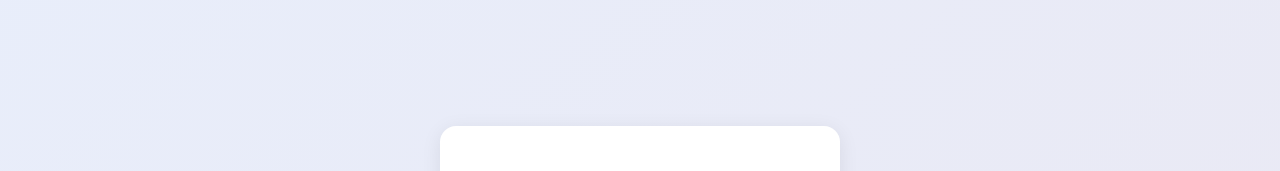
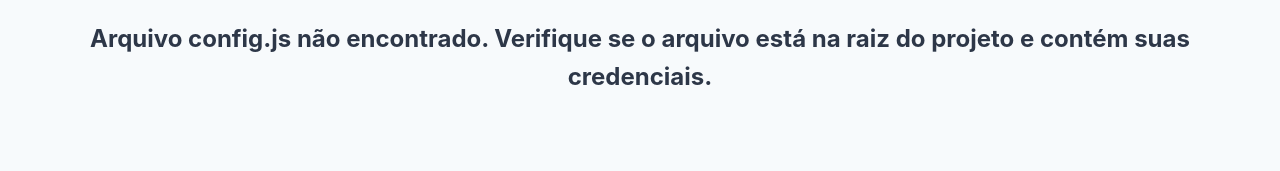
Before and after one commit to saiadasdividas/PlataformadeVendas, a website: page index.html in a window 1280 px wide. Shown: the top 171 px of the page. Drawn offline with nearby package versions, Linux system fonts and the light colour scheme.

Commit message:
Add config.js missing file warning

```diff
--- a/index.html
+++ b/index.html
@@ -900,6 +900,11 @@
 
     <script>
         // Configuração do Firebase em arquivo externo config.js
+        if (typeof firebaseConfig === 'undefined') {
+            document.body.innerHTML =
+                '<h2 style="padding:20px;text-align:center">Arquivo config.js n\u00e3o encontrado.\nVerifique se o arquivo est\u00e1 na raiz do projeto e cont\u00e9m suas credenciais.</h2>';
+            throw new Error('config.js n\u00e3o encontrado');
+        }
 
         // Inicializar Firebase
         firebase.initializeApp(firebaseConfig);
```
